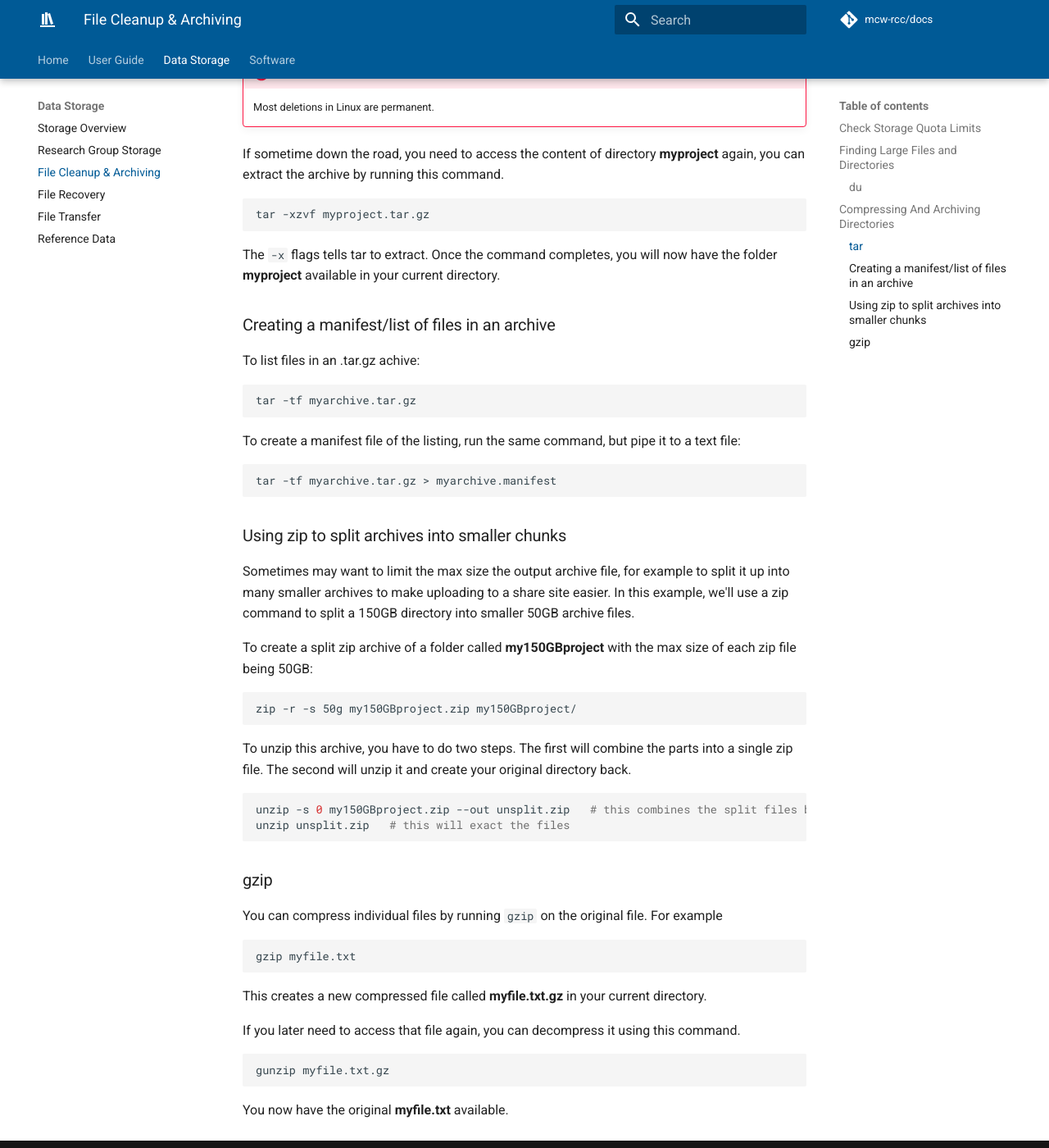
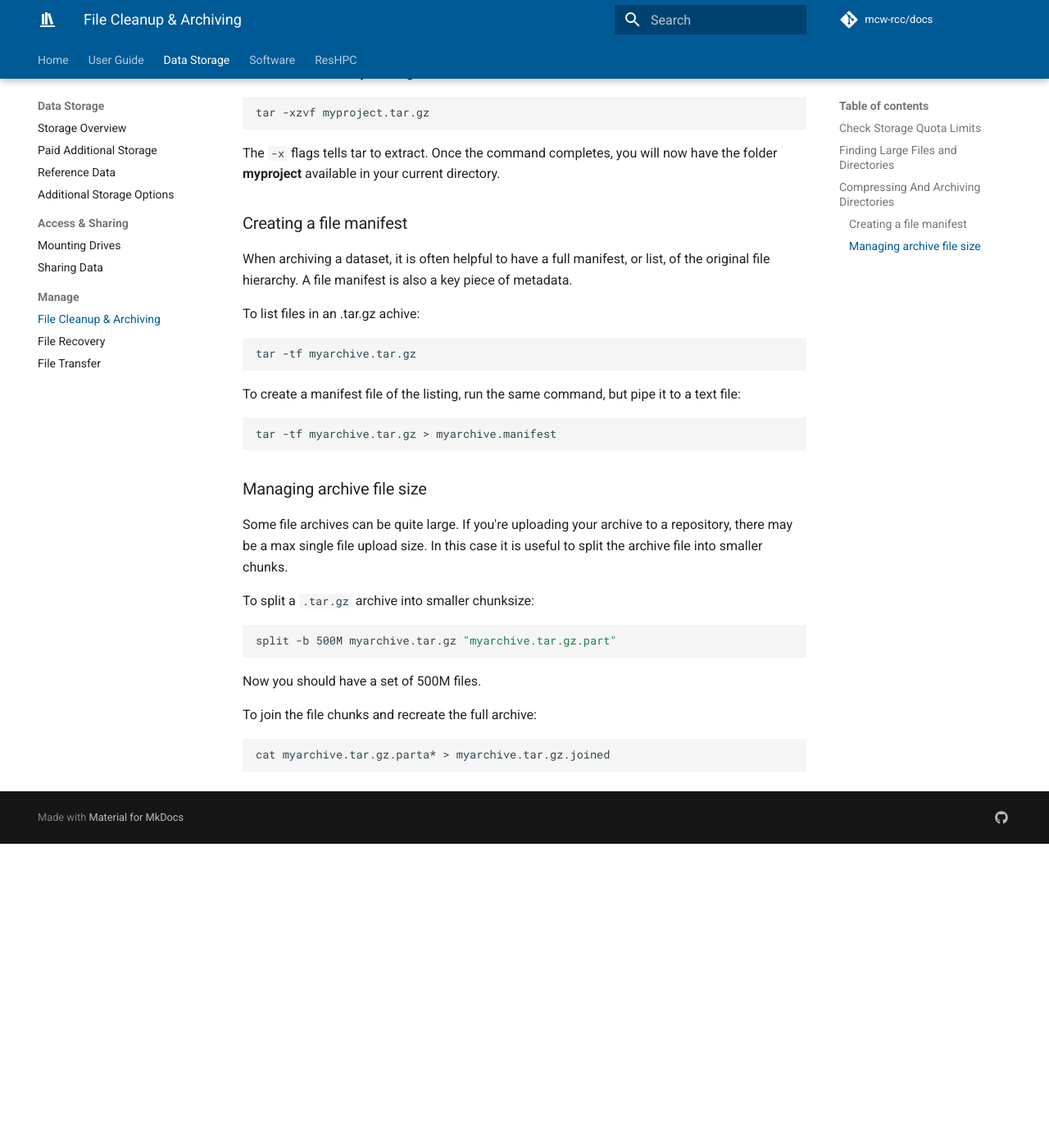
Before and after one commit to mcw-rcc/mcw-rcc.github.io, an MkDocs documentation site: the page built from docs/storage/file-cleanup.md, in a window 1280 px wide and 1400 px high, scrolled down 1766 px. Shown: the whole window at 82% size. Built offline with MkDocs 1.6.1 and Material for MkDocs 9.7.7, drawn with Linux system fonts in a browser that asks for light colours; comment, search, counter and statistics services are not loaded; after the commit the page ends 2795 px from its top, so only the background shows below that; some of the changed text lies outside the part shown.

Commit message:
add ResHPC and edit storage info

````diff
--- a/docs/storage/file-cleanup.md
+++ b/docs/storage/file-cleanup.md
@@ -6,7 +6,7 @@ There are several tools and commands available to help you manage your data, inc
 
 You can easily find your available storage directories and current utilization on the clusters with the `mydisks` command.
 
-```bash
+```txt
 $ mydisks
 =====My Lab=====
 Size  Used Avail Use% File
@@ -18,11 +18,8 @@ Size  Used Avail Use% File
 
 ## Finding Large Files and Directories
 
-The following commands are available from the Linux command-line on all clusteres.
+Several tools exist to help identify file size and type. Here we discuss use of `du`.
 
-### du
-
-du is a tool to estimate file space usage.
 To list the top 20 files/directories, sorted by size:
 
 ```bash
@@ -39,21 +36,19 @@ du -h --max-depth=1
 
 So now you have identified some folders that you don't immediately need.  You can compress and archive those directories or files using `tar` and `gzip`.
 
-### tar
-
-Use the following command to compress an entire directory while in your SSH terminal.  It'll recursively compress every file and directory inside the path you specify.
+To recursively compress every file and directory inside the path you specify:
 
 ```bash
 tar -czvf name-of-archive.tar.gz /path/to/directory-or-file
 ```
 
-Here are what the switches mean:
+The `tar` command has many switches. We used the most common set in the previous command:
 
 ```txt
--c: Create an archive.
--z: Compress the archive with gzip.
--v: Display progress in the terminal while creating the archive, also known as “verbose” mode. The v is always optional in these commands, but it’s helpful.
--f: Allows you to specify the filename of the archive.
+-c Create an archive.
+-z Compress the archive with gzip.
+-v Display progress in the terminal while creating the archive, also known as “verbose” mode.
+-f Allows you to specify the filename of the archive.
 ```
 
 If you have a directory called **myproject** in your current home directory that you want to compress and archive, you can run the following.
@@ -85,7 +80,9 @@ tar -xzvf myproject.tar.gz
 
 The `-x` flags tells tar to extract.  Once the command completes, you will now have the folder **myproject** available in your current directory.
 
-### Creating a manifest/list of files in an archive
+### Creating a file manifest
+
+When archiving a dataset, it is often helpful to have a full manifest, or list, of the original file hierarchy. A file manifest is also a key piece of metadata.
 
 To list files in an .tar.gz achive:
 
@@ -99,39 +96,22 @@ To create a manifest file of the listing, run the same command, but pipe it to a
 tar -tf myarchive.tar.gz > myarchive.manifest
 ```
 
-### Using zip to split archives into smaller chunks
+### Managing archive file size
 
-Sometimes may want to limit the max size the output archive file, for example to split it up into many smaller archives to make uploading to a share site easier.  In this example, we'll use a zip command to split a 150GB directory into smaller 50GB archive files.
+Some file archives can be quite large. If you're uploading your archive to a repository, there may be a max single file upload size. In this case it is useful to split the archive file into smaller chunks.
 
-To create a split zip archive of a folder called **my150GBproject** with the max size of each zip file being 50GB:
+To split a `.tar.gz` archive into smaller chunksize:
 
 ```bash
-zip -r -s 50g my150GBproject.zip my150GBproject/
+split -b 500M myarchive.tar.gz "myarchive.tar.gz.part"
 ```
 
-To unzip this archive, you have to do two steps.  The first will combine the parts into a single zip file.  The second will unzip it and create your original directory back.
+Now you should have a set of 500M files.
+
+To join the file chunks and recreate the full archive:
 
 ```bash
-unzip -s 0 my150GBproject.zip --out unsplit.zip   # this combines the split files back into one zip
-unzip unsplit.zip   # this will exact the files
+cat myarchive.tar.gz.parta* > myarchive.tar.gz.joined
 ```
 
-### gzip
-
-You can compress individual files by running `gzip` on the original file.  For example
-
-```bash
-gzip myfile.txt
-```
-
-This creates a new compressed file called **myfile.txt.gz** in your current directory.
-
-If you later need to access that file again, you can decompress it using this command.
-
-```bash
-gunzip myfile.txt.gz
-```
-
-You now have the original **myfile.txt** available.
-
 --8<-- "includes/abbreviations.md"
--- a/mkdocs.yml
+++ b/mkdocs.yml
@@ -113,12 +113,17 @@ nav:
       - Troubleshoot Jobs: user-guide/jobs/troubleshoot.md
       - Job Metrics: user-guide/jobs/xdmod.md
   - Data Storage:
-    - storage/overview.md
-    - storage/research-group-storage.md
-    - storage/file-cleanup.md
-    - storage/file-recovery.md
-    - storage/file-transfer.md
+    - storage/rcc-storage.md
+    - storage/paid-storage.md
     - storage/ref-data.md
+    - storage/mcw-storage.md
+    - Access & Sharing:
+      - storage/data-access.md
+      - storage/data-sharing.md
+    - Manage:
+      - storage/file-cleanup.md
+      - storage/file-recovery.md
+      - storage/file-transfer.md
   - Software:
     - Using Modules: software/modules.md
     - Requesting Software: software/module-request.md
@@ -130,3 +135,10 @@ nav:
       - software/matlab.md
       - software/schrodinger.md
       - software/singularity.md
+  - ResHPC:
+    - Overview: secure-computing/reshpc.md
+    - Accounts & Projects: secure-computing/project-account.md
+    - Logging in: secure-computing/mfa-login.md
+    - Storage: secure-computing/project-storage.md
+    - Run a Job: secure-computing/workflow.md
+    - Software: secure-computing/software.md
````
Also changed, not shown: docs/index.md (+5 -1 lines), docs/secure-computing/mfa-login.md (added, +64 -0 lines), docs/secure-computing/project-account.md (added, +30 -0 lines), docs/secure-computing/project-storage.md (added, +59 -0 lines), docs/secure-computing/reshpc.md (added, +33 -0 lines), docs/secure-computing/software.md (added, +5 -0 lines), docs/secure-computing/workflow.md (added, +32 -0 lines), docs/storage/data-access.md (added, +11 -0 lines), docs/storage/data-sharing.md (added, +12 -0 lines), docs/storage/file-recovery.md (+21 -40 lines), docs/storage/mcw-storage.md (added, +21 -0 lines), docs/storage/overview.md (deleted, +0 -83 lines), docs/storage/paid-storage.md (added, +37 -0 lines), docs/storage/rcc-storage.md (added, +75 -0 lines), 1 more files.
